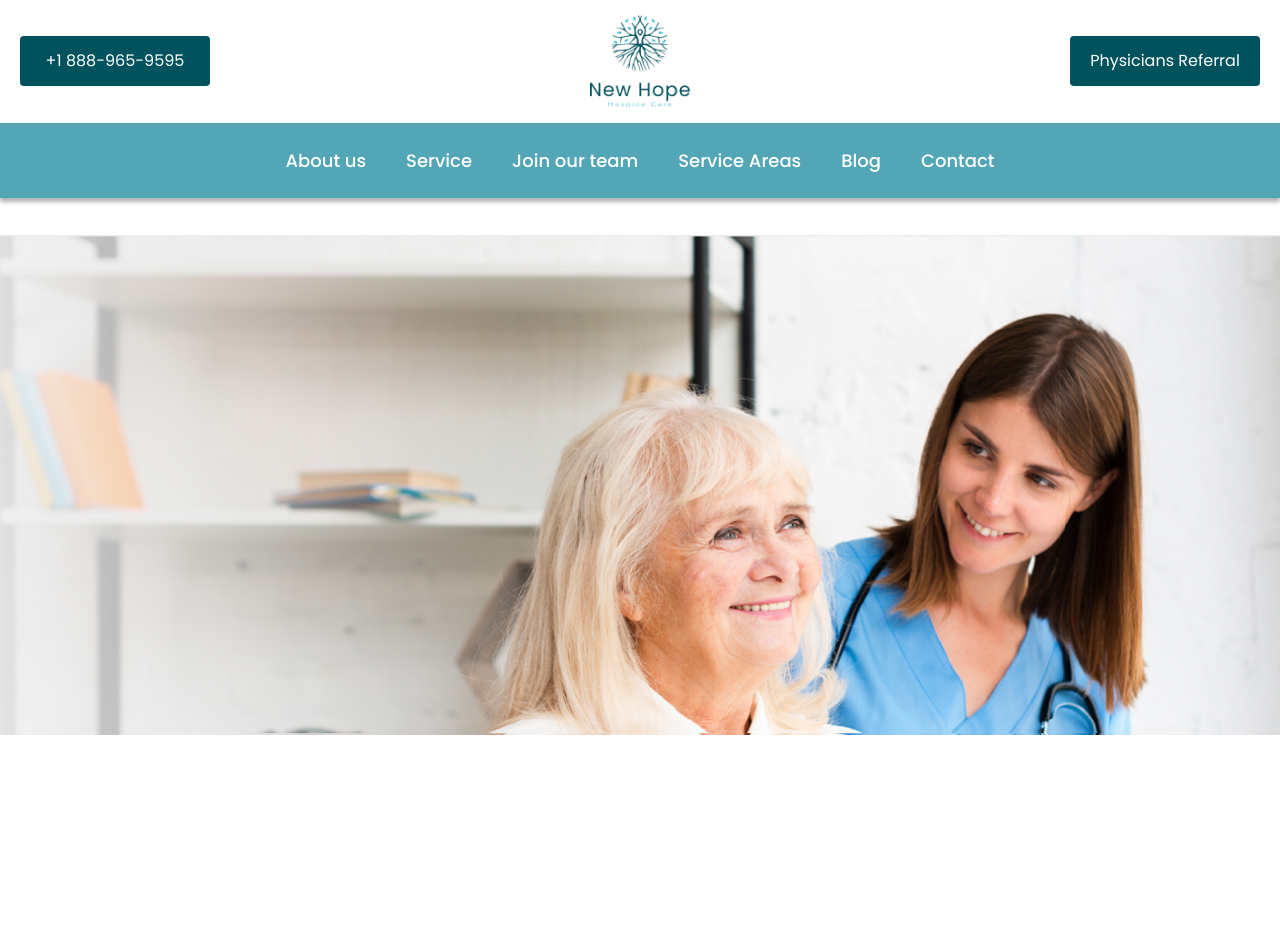
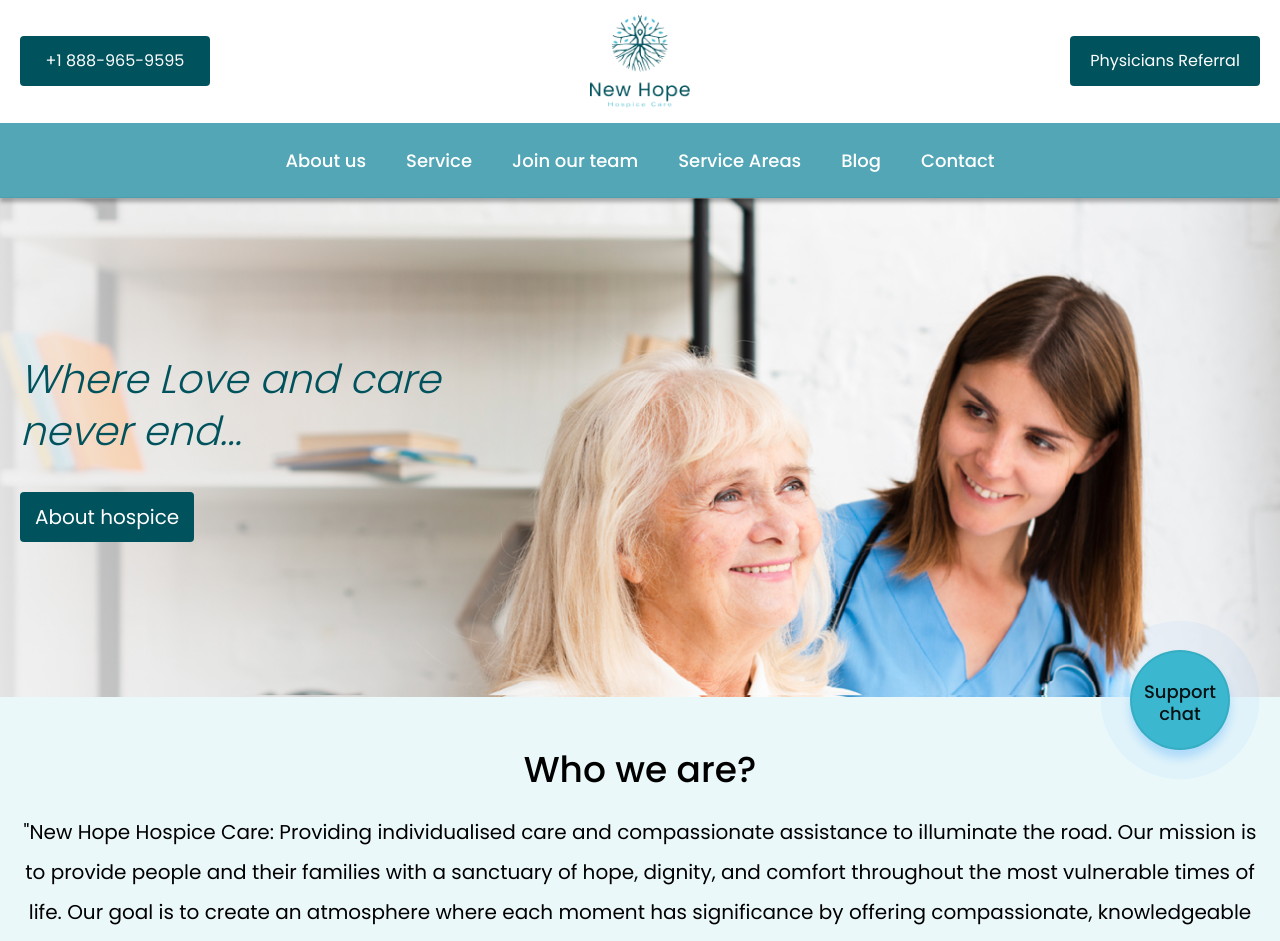
Before and after one commit to adlermore/NewHospice, a React (Create React App) app: page / in a window 1280 px wide. Shown: the top 941 px of the page. Built offline with nearby package versions, Linux system fonts and the light colour scheme; the HTML template or start-up script is replaced by a standard one.

Commit message:
support chat

```diff
--- a/src/App.scss
+++ b/src/App.scss
@@ -3,7 +3,8 @@
 @import "./assets/scss/header";
 
 .custom_container {
-  max-width: 1240px;
+  max-width: 1280px;
+  width: 100%;
   margin: 0 auto;
   padding: 0 20px;
 }
@@ -109,7 +110,44 @@ a {
   }
 }
 
+.section_title{
+  font-size: 36px;
+  line-height: 45px;
+  color: $black;
+  font-family: $medium;
+  margin-bottom: 20px;
+  &.center_mode{
+    text-align: center;
+  }
+  &.margin_none{
+    margin: 0;
+  }
+}
+
+.section_description{
+  margin-bottom: 20px;
+  font-size: 20px;
+  line-height: 40px;
+  color: $black;
+  &.center_mode{
+    text-align: center;
+  }
+  &.margin_none{
+    margin: 0;
+  }
+}
+.second_bg{
+  background: rgba($secondColor , 0.10);
+}
+.page_section{
+  padding: 50px 0;
+}
+
+
 @media (max-width: 1440px) {
+  body{
+    padding-top: 197px;
+  }
   .site_btn {
     height: 50px;
     font-size: 16px;
@@ -117,3 +155,15 @@ a {
     padding: 0 15px;
   }
 }
+
+@media (max-width: 1199px) {
+  body{
+    padding-top: 187px;
+  }
+}
+
+@media (max-width: 767px) {
+  body{
+    padding-top: 0;
+  }
+}
--- a/src/assets/scss/HomePage/_homePage.scss
+++ b/src/assets/scss/HomePage/_homePage.scss
@@ -8,6 +8,9 @@
         width: 100%;
         height: 500px;
         position: relative;
+        display: flex;
+        justify-content: flex-start;
+        align-items: center;
         img{
             position: absolute;
             left: 0;
@@ -19,4 +22,21 @@
             object-fit: cover;
         }
     }
+    .banner_info{
+        position: relative;
+        z-index: 9;
+        font-size: 40px;
+        color: $siteColor;
+        font-style: italic;
+        font-family: $light;
+        // margin: 0 -20px;
+        max-width: 430px;
+        line-height: 52px;
+    }
+    .baner_btn{
+        font-size: 20px;
+        margin-top: 35px;
+        font-style: normal;
+        max-width: fit-content;
+    }
 }
--- /dev/null
+++ b/src/assets/scss/SupportChat/_supportChat.scss
@@ -0,0 +1,82 @@
+@import "../variables";
+@import "../mixins";
+
+.btn-call {
+    background: $secondColor;
+    border: 2px solid rgba($siteColor , 0.1);
+    border-radius: 50%;
+    box-shadow: 0 8px 10px rgba(56, 163, 253, 0.3);
+    cursor: pointer;
+    height: 100px;
+    width: 100px;
+    text-align: center;
+    position: fixed;
+    right: 50px;
+    bottom: 50px;
+    z-index: 999;
+    transition: .3s;
+    -webkit-animation: hoverWave linear 1s infinite;
+    animation: hoverWave linear 1s infinite;
+    display: flex;
+    justify-content: center;
+    align-items: center;
+		text-decoration: none;
+}
+
+.btn-call__ico {
+    display: flex;
+    justify-content: center;
+    animation-iteration-count: infinite;
+    -webkit-animation-iteration-count: infinite;
+    color: rgba($black , 0.9);
+    font-size: 18px;
+    line-height: 22px;
+    font-family: $medium;
+    text-align: center;
+    padding-top: 5px;
+    transition: .3s all;
+}
+
+.btn-call:hover {
+    background-color: #fff;
+}
+
+.btn-call:hover .btn-call__ico {
+    color: #38a3fd;
+}
+
+@-webkit-keyframes hoverWave {
+    0% {
+        box-shadow: 0 8px 10px rgba(56, 163, 253, 0.3), 0 0 0 0 rgba(56, 163, 253, 0.2), 0 0 0 0 rgba(56, 163, 253, 0.2)
+    }
+
+    40% {
+        box-shadow: 0 8px 10px rgba(56, 163, 253, 0.3), 0 0 0 15px rgba(56, 163, 253, 0.2), 0 0 0 0 rgba(56, 163, 253, 0.2)
+    }
+
+    80% {
+        box-shadow: 0 8px 10px rgba(56, 163, 253, 0.3), 0 0 0 30px rgba(56, 163, 253, 0), 0 0 0 26.7px rgba(56, 163, 253, 0.067)
+    }
+
+    100% {
+        box-shadow: 0 8px 10px rgba(56, 163, 253, 0.3), 0 0 0 30px rgba(56, 163, 253, 0), 0 0 0 40px rgba(56, 163, 253, 0.0)
+    }
+}
+
+@keyframes hoverWave {
+    0% {
+        box-shadow: 0 8px 10px rgba(56, 163, 253, 0.3), 0 0 0 0 rgba(56, 163, 253, 0.2), 0 0 0 0 rgba(56, 163, 253, 0.2)
+    }
+
+    40% {
+        box-shadow: 0 8px 10px rgba(56, 163, 253, 0.3), 0 0 0 15px rgba(56, 163, 253, 0.2), 0 0 0 0 rgba(56, 163, 253, 0.2)
+    }
+
+    80% {
+        box-shadow: 0 8px 10px rgba(56, 163, 253, 0.3), 0 0 0 30px rgba(56, 163, 253, 0), 0 0 0 26.7px rgba(56, 163, 253, 0.067)
+    }
+
+    100% {
+        box-shadow: 0 8px 10px rgba(56, 163, 253, 0.3), 0 0 0 30px rgba(56, 163, 253, 0), 0 0 0 40px rgba(56, 163, 253, 0.0)
+    }
+}
--- a/src/assets/scss/_header.scss
+++ b/src/assets/scss/_header.scss
@@ -14,7 +14,7 @@
             top: 0;
             left: 0;
             width: 100%;
-            height: 75px;
+            // height: 75px;
         }
         .header_top {
             .site_btn{
@@ -33,6 +33,7 @@
             }
         }
         .custom_container{
+            width: auto;
             position: relative;
         }
     }
@@ -82,11 +83,12 @@
     display: flex;
     justify-content: space-between;
     align-items: center;
+    width: fit-content;
+    margin: 0 auto;
     .main_menu {
         margin: 0 auto;
     }
 }
-
 .navbar_inner {
     flex: 1;
     display: flex;
@@ -167,7 +169,6 @@
         display: flex;
         align-items: center;
         flex-direction: row-reverse;
-
         a {
             font-size: 16px;
         }
@@ -239,6 +240,8 @@
         .site_btn {
             right: -210px;
             left: auto;
+            height: 0;
+            overflow: hidden;
             &.call_btn {
                 left: -200px;
                 right: auto;
@@ -251,7 +254,32 @@
     }
 }
 
+@media (max-width: 1199px) {
+    .page_header {
+        height: 65px;
+        .page-nav .uk-navbar-nav > li a {
+            font-size: 16px;
+            line-height: 19px;
+            padding: 0 12px;
+        }
+    }
+    .header_wrapper.header_fix .navbar_inner .site_btn {
+        right: -175px;
+        left: auto;
+        top: 17px;
+        font-size: 14px;
+        height: 45px;
+        &.call_btn {
+            left: -175px;
+            right: auto;
+        }
+    }
+}
+
 @media (max-width: 991px) {
+    .header_wrapper .navbar_inner .site_btn {
+        display: none;
+    }
     .page_header .page-nav .uk-navbar-nav>li a {
         font-size: 16px;
         line-height: 20px;
@@ -260,8 +288,14 @@
 }
 
 @media (max-width: 767px) {
+    .header_wrapper {
+        position: static;
+    }
     .page_header {
         height: 70px;
+    }
+    .navbar_inner {
+        align-items: flex-start;
     }
 
     .header_inner .main_menu {
@@ -297,6 +331,7 @@
         background: rgba($siteColor , 0.6);
         bottom: 0;
         right: 0;
+        overflow: hidden;
         z-index: 6;
         width: 0;
     }
@@ -305,10 +340,11 @@
         position: absolute;
         right: 0;
         background: $white;
-        @include animStyle(width 0.5s);
-        @include animDelay(0.3s);
+        @include animStyle(right 0.5s);
+        @include animDelay(0.2s);
         top: 0;
-        width: 0;
+        width: 320px;
+        right: -320px;
         overflow: hidden;
         z-index: 99;
         bottom: 0;
@@ -344,7 +380,7 @@
     }
 
     .menu-open .navbar_inner {
-        width: 320px;
+        right: 0px;
         @include animDelay(0s);
     }
 
@@ -429,7 +465,7 @@
     }
 
     .uk-navbar-dropdown {
-        border-top: 5px solid #00457c;
+        border-top: 5px solid #00525d;
         display: block !important;
         top: 0 !important;
         bottom: 40px;
@@ -507,7 +543,7 @@
 
 @media (max-width: 575px) {
     .navbar_inner {
-        @include animDelay(0.2s);
+        @include animDelay(0.15s);
     }
 
     .menu-open.navbar_container {
--- a/src/assets/scss/_variables.scss
+++ b/src/assets/scss/_variables.scss
@@ -1,6 +1,5 @@
 $siteColor: #00525D;
 $secondColor : #3BB8CF;
-$tartiaryColor : #3BB8CF;
 $white: #ffffff;
 $black: #000000;
 $black33: #333333;
--- a/src/components/Header/Header.jsx
+++ b/src/components/Header/Header.jsx
@@ -22,13 +22,14 @@ const Header = () => {
             } else {
                 setScrollDirectionUp(true);
             }
-            setScrollY(currentScrollY);
+            if( window.innerWidth > 767){
+                setScrollY(currentScrollY);
+            }
         };
 
         if (window.scrollY < pageheaderRef.current.clientHeight ) {
             headerRef.current.classList.remove('header_fix')
         }
-
         else if (window.scrollY > pageheaderRef.current.clientHeight && !scrollDirectionUp) {
             headerRef.current.classList.add('header_fix')
         }
--- /dev/null
+++ b/src/components/SupportChat/SupportChat.jsx
@@ -0,0 +1,14 @@
+import React, { memo } from "react";
+import '../../assets/scss/SupportChat/_supportChat.scss';
+
+const SupportChat = () => {
+    return (
+        <a href="tel: 8 888 888 88 88" rel="nofollow" class="btn-call">
+            <div class="btn-call__ico">
+                Support chat
+            </div>
+        </a>
+    )
+}
+
+export default memo(SupportChat);
--- a/src/pages/HomePage.jsx
+++ b/src/pages/HomePage.jsx
@@ -1,21 +1,44 @@
-
 import React from 'react';
 import heroImg from '../assets/img/heroImg.png';
 import '../assets/scss/HomePage/_homePage.scss';
+import SupportChat from '../components/SupportChat/SupportChat';
 
 const HomePage = () => {
 
     return (
-       <div className="homepage_wrapper">
+        <div className="homepage_wrapper">
             <div className="hero_section">
                 <img src={heroImg} alt='heroImg' />
                 <div className="custom_container">
                     <div className="banner_info">
-                        Where Love and care never end...
-                   </div>
+                        <p className='info_desc'>Where Love and care never end...</p>
+                        <div className="baner_btn site_btn">About hospice</div>
+                    </div>
                 </div>
             </div>
-       </div>
+            <div className="about_section second_bg page_section">
+                <div className="custom_container">
+                    <div className="section_title center_mode">Who we are?</div>
+                    <div className="section_description center_mode">
+                        "New Hope Hospice Care: Providing individualised care and compassionate assistance to
+                        illuminate the road. Our mission is to provide people and their families with a
+                        sanctuary of hope, dignity, and comfort throughout the most vulnerable times of
+                        life. Our goal is to create an atmosphere where each moment has significance by
+                        offering compassionate, knowledgeable care that celebrates each individual
+                        journey. At New Hope, we serve as a guiding light of comfort, offering people
+                        and the people they love constant support, understanding, and respect as they
+                        navigate the latter chapters of their lives."
+                    </div>
+                </div>
+            </div>
+            <div className="services_section page_section">
+                <div className="custom_container">
+                    <div className="section_title center_mode">Our Services</div>
+
+                </div>
+            </div>
+            <SupportChat />
+        </div>
     )
 }
 
```
